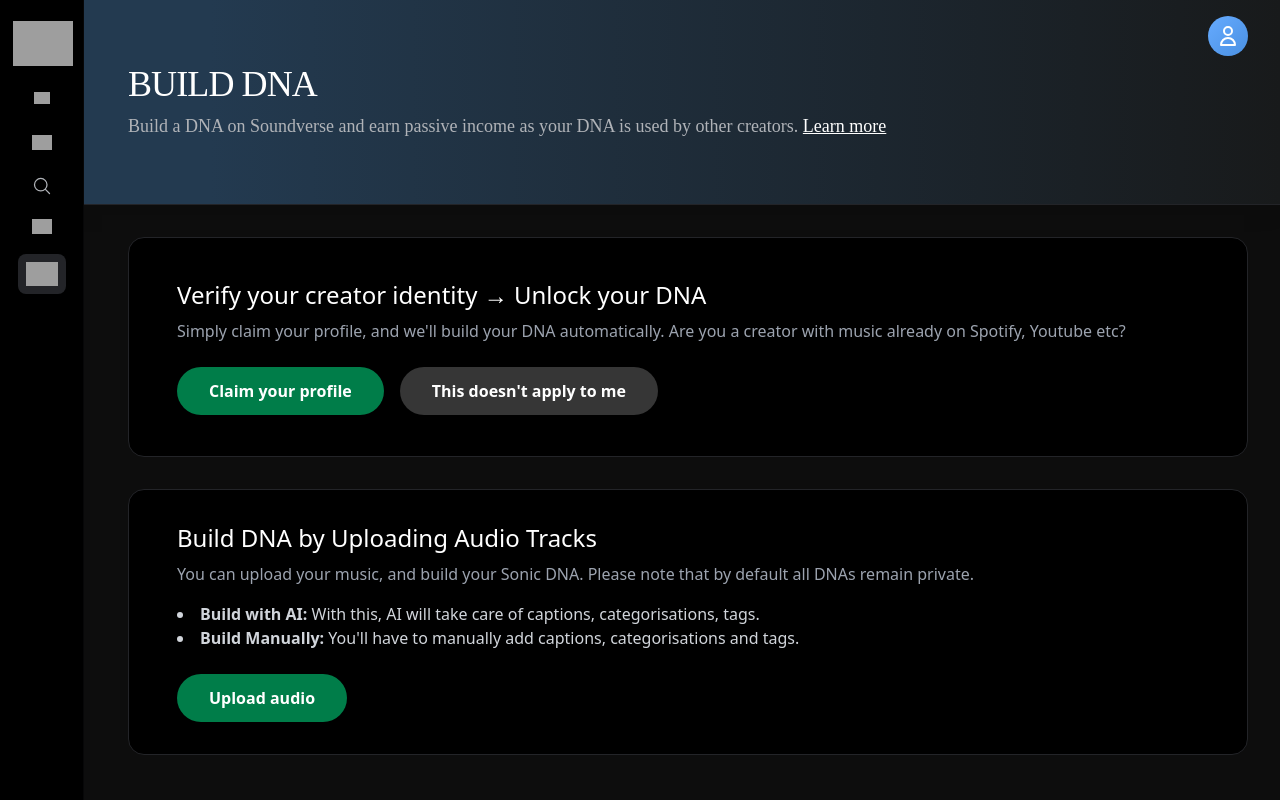
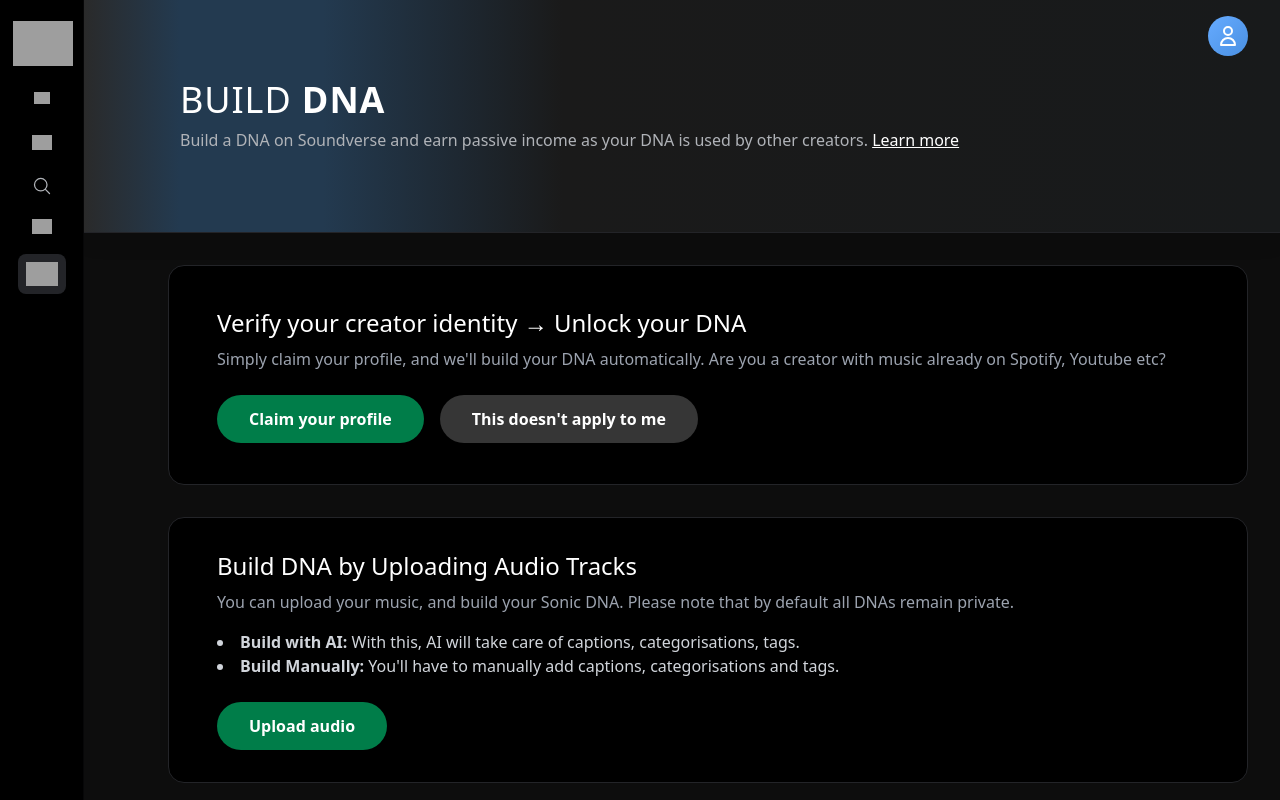
Before and after one commit to Mohi1038/Soundverse-DNA, a Next.js app in the folder frontend/: page / in a window 1280 px wide. Built offline with nearby package versions, Linux system fonts and the light colour scheme; grey boxes are pictures that could not be loaded.

Commit message:
feat: update home page with DNA creation workflow integration

```diff
--- a/frontend/pages/index.tsx
+++ b/frontend/pages/index.tsx
@@ -27,9 +27,9 @@ export default function Home() {
   return (
     <div className="flex h-screen bg-[#18191B]">
       <Sidebar />
-      <div className="flex-1 flex flex-col md:ml-16">
+      <div className="flex-1 flex flex-col md:ml-[84px]">
         {/* BUILD DNA TOGETHER Section with Profile */}
-        <div className="w-full md:pl-16 border-b border-[#232428] shadow-[0_4px_24px_0_rgba(0,0,0,0.12)] relative" style={{background: 'linear-gradient(90deg, #233a50 0%, #233a50 12%, #181A1B 100%)'}}>
+        <div className="w-full md:pl-16 border-b border-[#232428] shadow-[0_4px_24px_0_rgba(0,0,0,0.12)] relative" style={{background: 'linear-gradient(90deg, #2a2a2a 0%, #233a50 8%, #233a50 20%, #1a1a1a 40%, #181A1B 100%)'}}>
           {/* Profile at top right corner */}
           <div className="absolute top-4 right-4 md:right-8 z-10">
             <div
@@ -76,17 +76,17 @@ export default function Home() {
             </div>
           </div>
 
-          <div className="max-w-[1200px] mx-auto py-8 md:py-16 px-4 md:px-0">
-            <h1 className="text-2xl md:text-3xl lg:text-4xl font-light text-white tracking-tight font-['Power_Grotesk_Variable'] mb-2">
-              BUILD DNA
+          <div className="max-w-[1200px] py-8 md:py-20 px-4 md:px-0 md:pl-8">
+            <h1 className="text-2xl md:text-3xl lg:text-4xl text-white tracking-wide font-power-grotesk mb-2">
+              <span className="font-light">BUILD</span> <span className="font-black" style={{fontWeight: '900'}}>DNA</span>
             </h1>
-            <p className="text-[#B0B3B8] text-sm md:text-base lg:text-lg font-['Power_Grotesk_Variable'] mb-0">
+            <p className="text-[#B0B3B8] text-xs md:text-sm lg:text-base font-inter mb-0">
               Build a DNA on Soundverse and earn passive income as your DNA is used by other creators.{' '}
               <span className="text-white underline cursor-pointer">Learn more</span>
             </p>
           </div>
         </div>
-        <main className="flex-1 overflow-y-auto p-4 md:p-8 md:pl-16 bg-[#0d0d0d]">
+        <main className="flex-1 overflow-y-auto p-4 md:p-8 md:pl-[84px] bg-[#0d0d0d]">
           <DNASection />
           <div className="h-8" />
           <StepSection />
```
